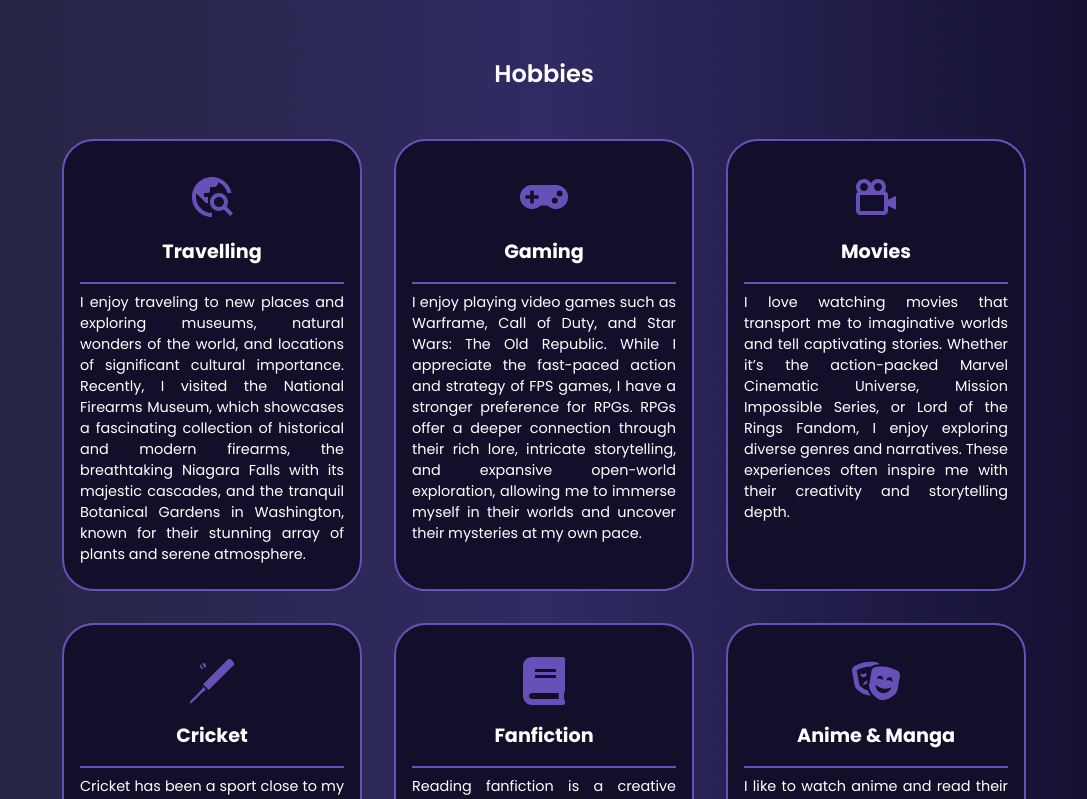
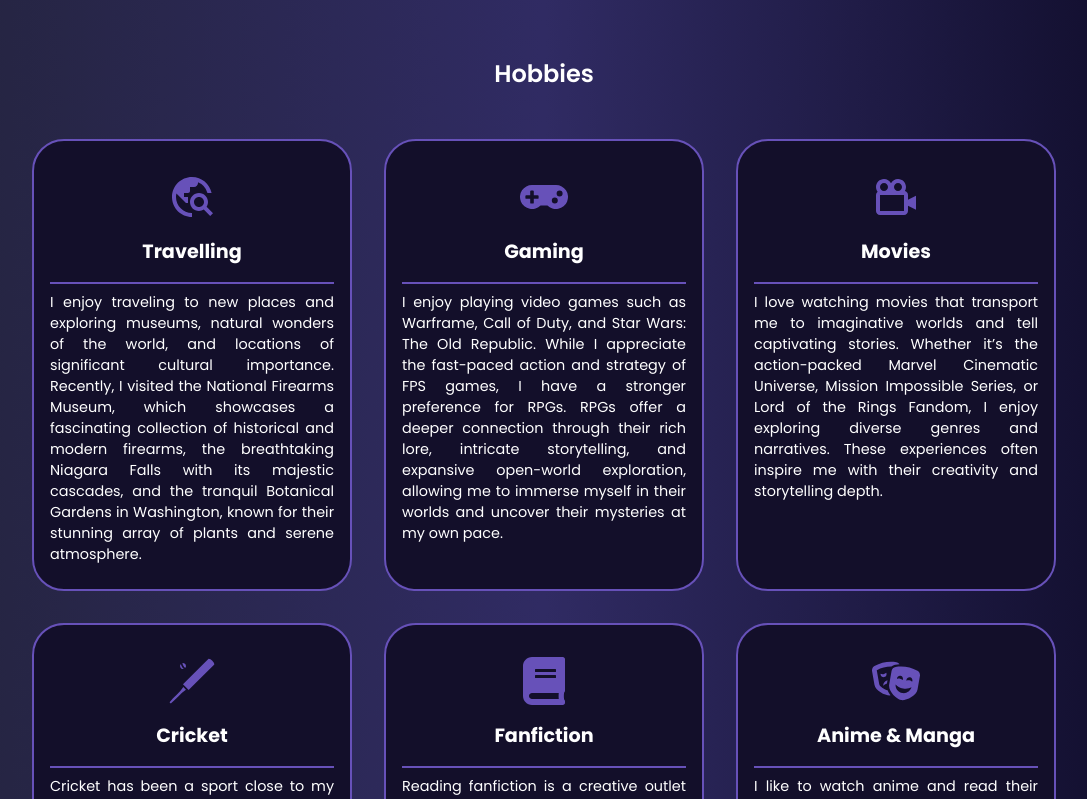
Before and after one commit to ShreyasPatil2000/Portfolio, a React (Vite) app: page / in a window 1280 px wide. Shown: the part 4200-4999 px from the top of the page, without its empty margins (96-1183 px from the left). Built offline with nearby package versions, Linux system fonts and the light colour scheme.

Commit message:
3rd SEO Improvement

```diff
--- a/src/components/Footer/Footer.jsx
+++ b/src/components/Footer/Footer.jsx
@@ -8,11 +8,11 @@ const Footer = () => {
     <div className="footer">
       &copy; {currentYear} RaydenDarkus, have fun Coding!
       <div className="footer-links">
-        <a href="https://www.linkedin.com/in/shreyaspatil3524/" className="footer-link" target="_blank">
+        <a href="https://www.linkedin.com/in/shreyaspatil3524/" className="footer-link" target="_blank" aria-label="Linkedin Link">
           <img src={LinkedInLogo} alt="LinkedIn Logo" className="footer-icon" width="25" height="25" title="LinkedIn" />
         </a>
         <a href="https://github.com/RaydenDarkus" className="footer-link" target="_blank">
-          <img src={GithubLogo} alt="Github Logo" className="footer-icon" width="25" height="25" title="Github" />
+          <img src={GithubLogo} alt="Github Logo" className="footer-icon" width="25" height="25" title="Github" aria-label="Github Link"/>
         </a>
       </div>
     </div>
--- a/src/components/Hero/Hero.jsx
+++ b/src/components/Hero/Hero.jsx
@@ -1,7 +1,5 @@
 import "./Hero.scss";
 import UserImg from "../../assets/ShreyasPatilPhoto.webp";
-import { FaHtml5, FaCss3Alt, FaNodeJs, FaReact } from "react-icons/fa";
-import { DiJavascript1 } from "react-icons/di";
 
 const Hero = () => {
   return (
--- a/src/components/Hobbies/Hobbies.scss
+++ b/src/components/Hobbies/Hobbies.scss
@@ -1,5 +1,6 @@
 .hobbies-container {
   padding: 2rem;
+  width: 100%;
 }
 
 .hobbies-heading {
--- a/src/components/HobbyCard/HobbyCard.scss
+++ b/src/components/HobbyCard/HobbyCard.scss
@@ -1,6 +1,6 @@
 .hobby-card {
     flex: 1 1 calc(33.33% - 2rem);
-    max-width: 300px;
+    max-width: 320px;
     min-width: 250px;
     border: 2px solid #6751b9;
     background: #130f2a;
--- a/src/components/MobileNav/MobileNav.jsx
+++ b/src/components/MobileNav/MobileNav.jsx
@@ -21,7 +21,7 @@ const MobileNav = ({ isOpen, toggleMenu }) => {
   return (
     <div className={`mobile-menu ${isOpen ? "active" : ""}`} onClick={toggleMenu}>
       <div className="mobile-menu-container" onClick={(e) => e.stopPropagation()}>
-        <a href="/Portfolio/">
+        <a href="/Portfolio/" aria-label="Home">
           <img src={logo} className="logo" alt="logo" />
         </a>
         <ul>
--- a/src/components/Navbar/Navbar.scss
+++ b/src/components/Navbar/Navbar.scss
@@ -10,8 +10,8 @@ $black: #000;
   width: 100%;
   top: 0;
   z-index: 30;
+  -webkit-backdrop-filter: blur(50px);
   backdrop-filter: blur(50px);
-  -webkit-backdrop-filter: blur(50px);
 }
 
 .nav-content {
```
